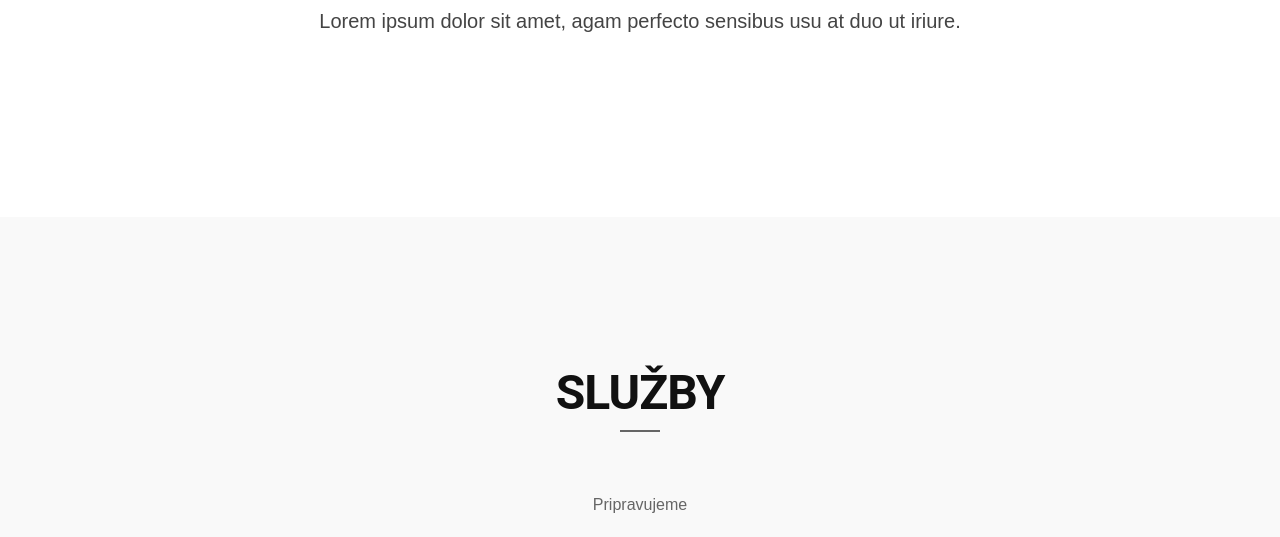
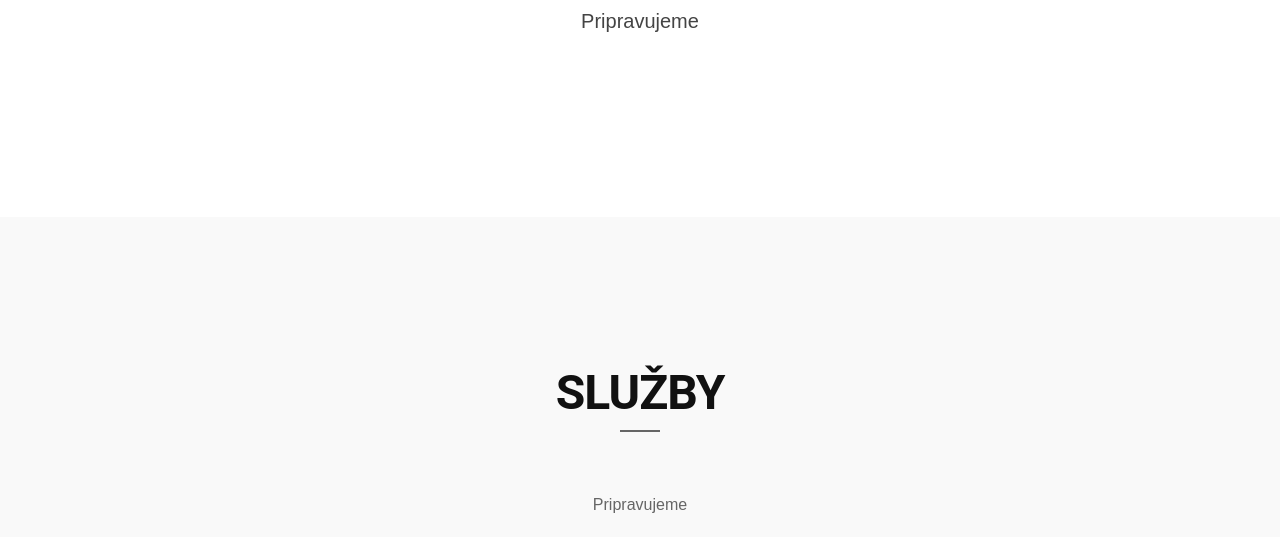
Before and after one commit to juraj222/veterinar, a plain HTML site: page index.html in a window 1280 px wide. Shown: the part 733-1270 px from the top of the page. Drawn offline with Linux system fonts and the light colour scheme; a web font is replaced by a local one.

Commit message:
change text

```diff
--- a/index.html
+++ b/index.html
@@ -154,7 +154,7 @@
             <div class="section-heading text-center">
               <h2 class="h-bold">O nás</h2>
               <div class="divider-header"></div>
-              <p>Lorem ipsum dolor sit amet, agam perfecto sensibus usu at duo ut iriure.</p>
+              <p>Pripravujeme</p>
             </div>
           </div>
         </div>
```
